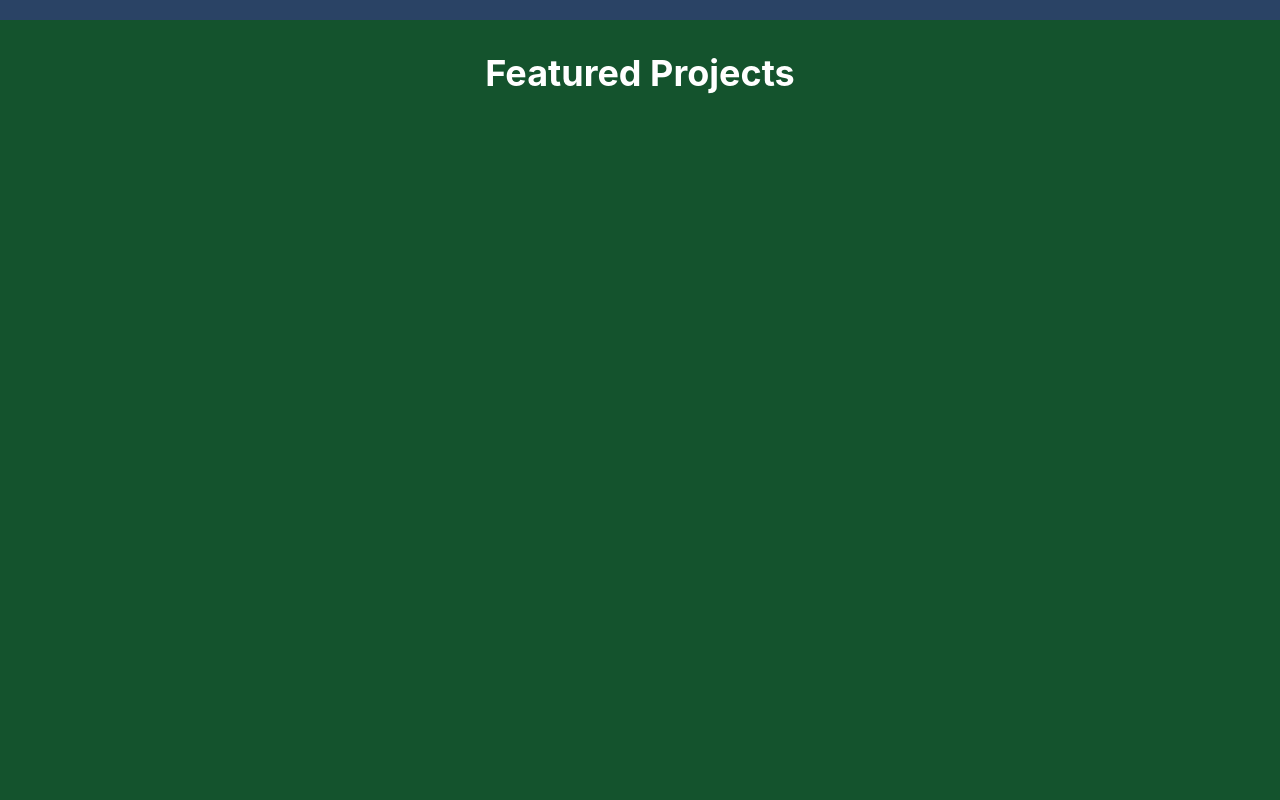
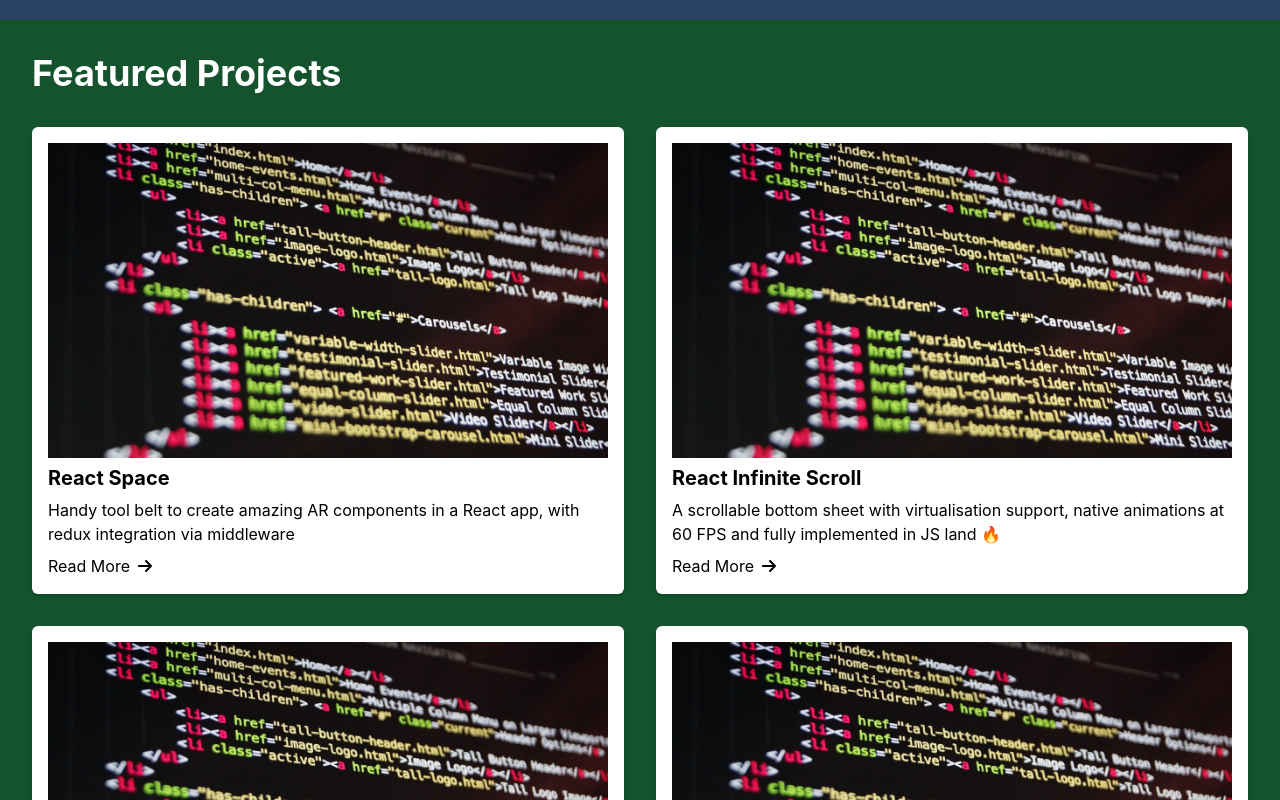
Before and after one commit to pkieber/react-portfolio-page, a React (Create React App) app: page / in a window 1280 px wide. Shown: the part 780-1580 px from the top of the page. Built offline with nearby package versions, Linux system fonts and the light colour scheme.

Commit message:
add project cards

```diff
--- a/src/components/Card.js
+++ b/src/components/Card.js
@@ -5,7 +5,25 @@ import React from "react";
 
 const Card = ({ title, description, imageSrc }) => {
 
-    return null;
+    return (
+        <VStack
+            bg="white"
+            color="black"
+            p={4}
+            borderRadius="md"
+            boxShadow="md"
+            alignItems="flex-start"
+            spacing={2}
+        >
+            <Image src={imageSrc} alt={title} maxW="100%" />
+            <Heading size="md">{title}</Heading>
+            <Text>{description}</Text>
+            <HStack>
+                <Text>Read More</Text>
+                <FontAwesomeIcon icon={faArrowRight} />
+            </HStack>
+        </VStack>
+    )
 };
 
 export default Card;
--- a/src/components/LandingSection.js
+++ b/src/components/LandingSection.js
@@ -15,7 +15,7 @@ const LandingSection = () => (
         isDarkBackground
         backgroundColor="#2A4365"
     >
-        <VStack textAlign="center" color="white">
+        <VStack spacing={8} textAlign="center" color="white">
             <Avatar size="xl" name="Pete" src="https://i.pravatar.cc/150?img=7" />
             <Heading size="xl">{ greeting }</Heading>
             <div>
```
